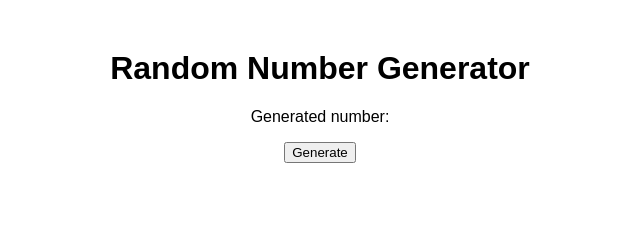
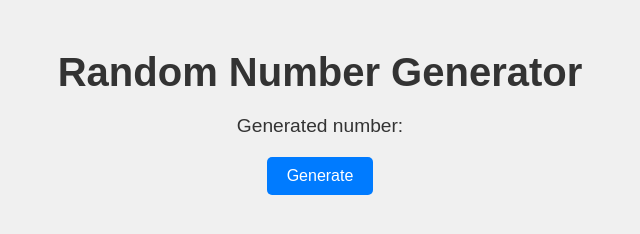
Before and after one commit to simon8456/Random-number-generator2025, a plain HTML site: page index.html in a window 1280 px wide. Shown: the whole page, without its empty margins (320-960 px from the left). Drawn offline with Linux system fonts and the light colour scheme.

Commit message:
Popis změn

```diff
--- a/index.html
+++ b/index.html
@@ -10,6 +10,7 @@
 <body>
     <h1>Random Number Generator</h1>
     <p>Generated number: <span id="randomNumber"></span></p>
-    <button onclick="generateRandomNumber()">Generate</button>
+    <button id="generateButton">Generate</button>
+    <script src="script.js"></script>
 </body>
 </html>
--- a/script.js
+++ b/script.js
@@ -1,6 +1,6 @@
 // script.js
 const button = document.getElementById('generateButton');
-const numberDisplay = document.getElementById('number');
+const numberDisplay = document.getElementById('randomNumber');
 
 button.addEventListener('click', () => {
   generateRandomNumber();
--- a/styles.css
+++ b/styles.css
@@ -1,11 +1,33 @@
 /* styles.css */
 body {
-    font-family: Arial, sans-serif;
+    font-family: 'Arial', sans-serif;
     text-align: center;
     margin-top: 50px;
-  }
+    background-color: #f0f0f0;
+    color: #333;
+}
 
-  #generateButton {
+h1 {
+    font-size: 2.5em;
+    margin-bottom: 20px;
+}
+
+p {
+    font-size: 1.2em;
+    margin-bottom: 20px;
+}
+
+button {
     padding: 10px 20px;
     font-size: 16px;
-  }
+    background-color: #007bff;
+    color: white;
+    border: none;
+    border-radius: 5px;
+    cursor: pointer;
+    transition: background-color 0.3s ease;
+}
+
+button:hover {
+    background-color: #0056b3;
+}
```
